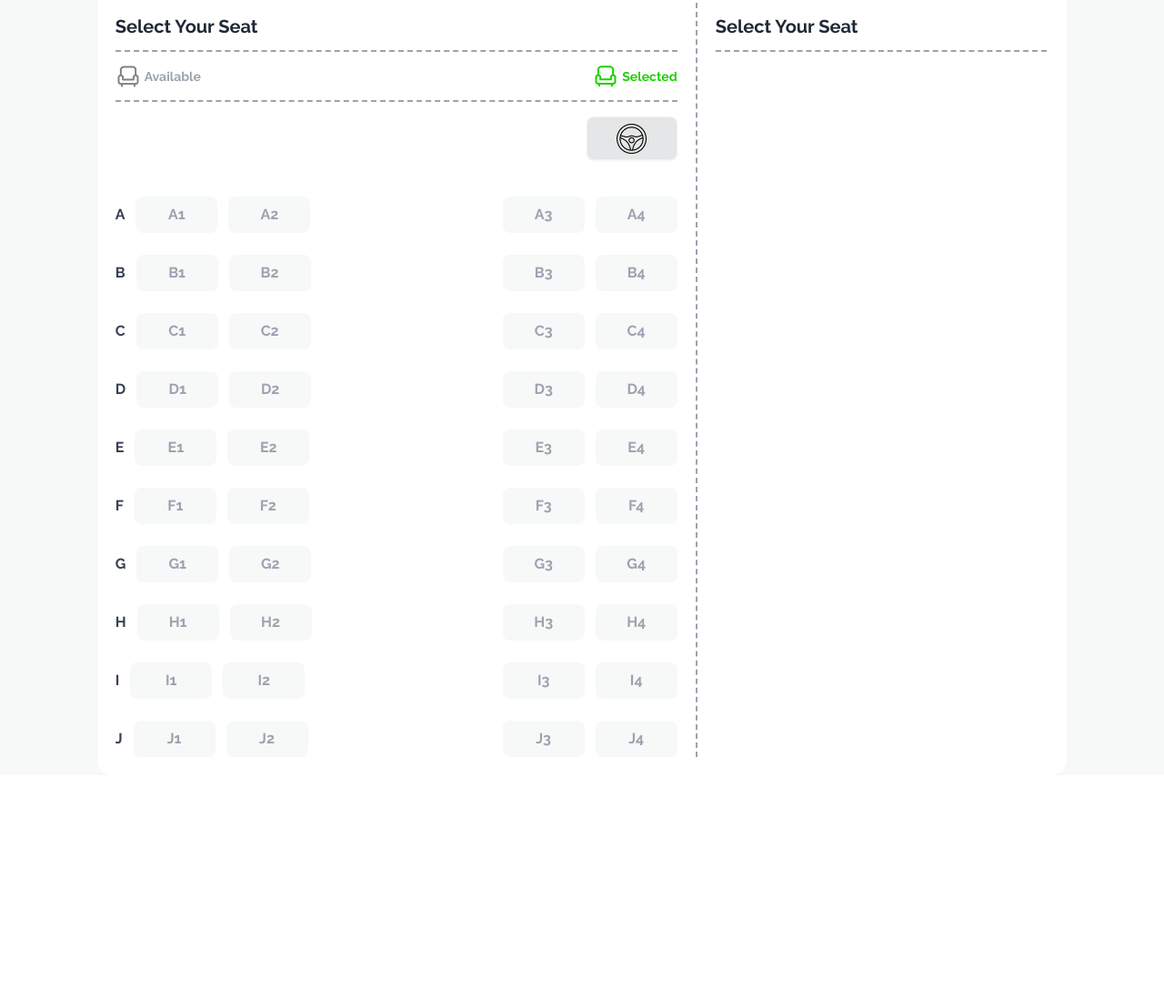
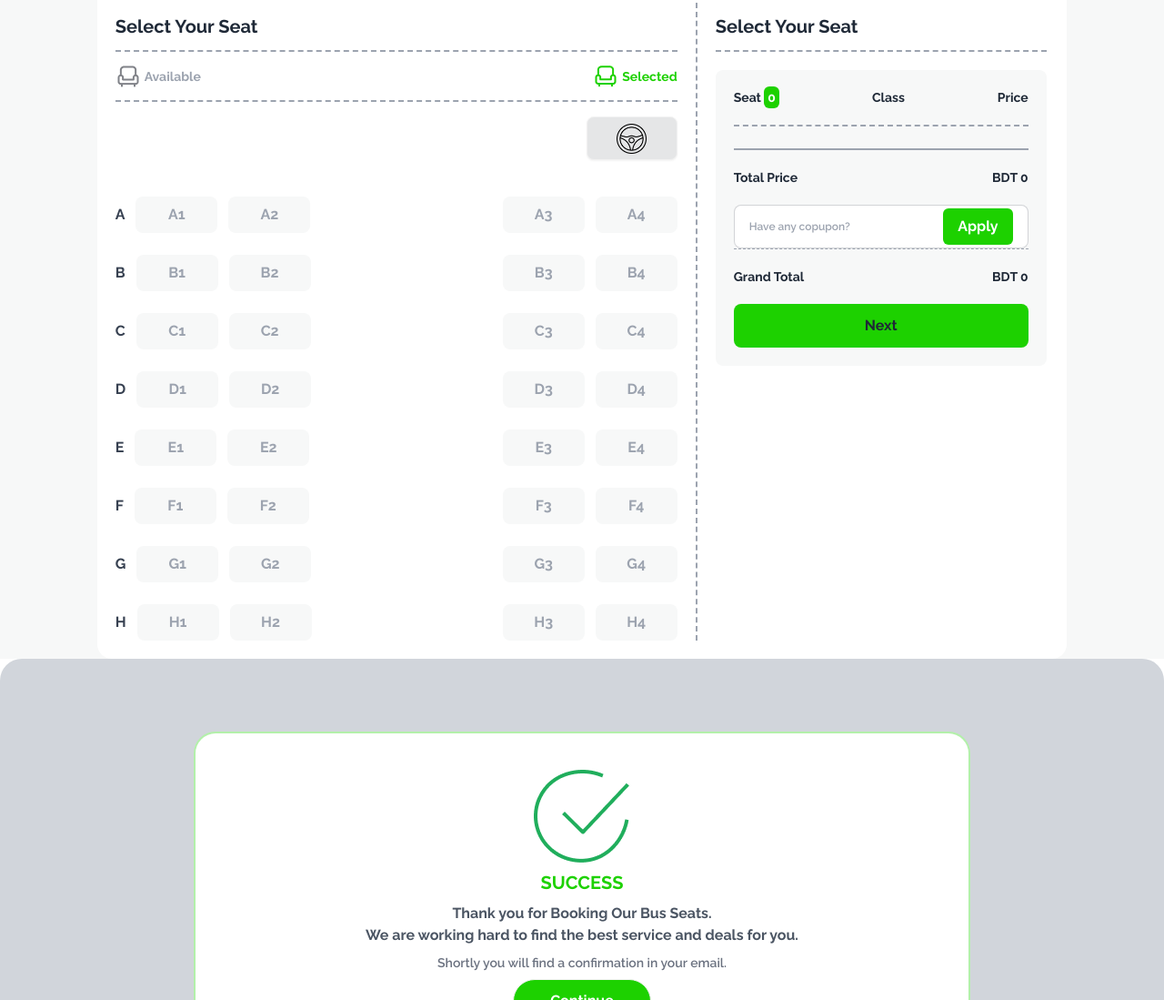
Before and after one commit to MUSTAKIMBIN/smart-ticketing, a plain HTML site: page index.html in a window 1280 px wide. Shown: the part 1701-2800 px from the top of the page at 91% size. Before the commit the page ends 2553 px from the top, so only its background shows below. Drawn offline with nearby package versions, Linux system fonts and the light colour scheme.

Commit message:
added all static style and remove lorem

```diff
--- a/index.html
+++ b/index.html
@@ -44,7 +44,7 @@
             <div class="hero-content text-center text-neutral-content">
               <div class="lg:max-w-xl">
                 <h1 class="mb-10 text-2xl lg:text-5xl font-bold">End-to-End Travel with <br> <span class="text-[#1DD100]">P Paribahan</span></h1>
-                <p class="mb-5">Provident cupiditate voluptatem et in. Quaerat fugiat ut assumenda excepturi exercitationem quasi. In deleniti eaque aut repudiandae et a id nisi.</p>
+                <p class="mb-5">Fall in love with the journey, not just the destination. Board our buses and embark on an adventure where sparks fly alongside the miles.</p>
                 <a href="#tecket-section"><button href="#tecket-section" class="btn bg-[#1DD100] font-bold border-none">Buy Tickets</button></a>
               </div>
             </div>
@@ -87,7 +87,7 @@
         <div class="py-14 w-10/12 mx-auto">
           <div class="text-center">
             <h2 class="text-3xl font-extrabold">P.H Paribahan</h2>
-            <p>Lorem ipsum dolor sit amet consectetur adipisicing elit. Necessitatibus, quae.</p>
+            <p class="text-base font-semibold text-gray-500">Let us be your guide. Start your journey with a click and explore the world, one destination at a time.</p>
           </div>
           <div class="ticket-container flex flex-col lg:flex-row justify-between items-center bg-white mt-5 p-5 rounded-xl ">
             <div>
@@ -100,7 +100,7 @@
                   </div>
                 </div>
                 <div>
-                  <button class="btn text-base text-[#1DD100] bg-[#1DD10026] border-[1px] border-[#1DD100]"><img src="images/seat-green.png" alt="seat-green"> <span class="font-sans">40</span> Seats left</button>
+                  <button class="btn text-base text-[#1DD100] bg-[#1DD10026] border-[1px] border-[#1DD100]"><img src="images/seat-green.png" alt="seat-green"> <span id="total-seats" class="font-sans">32</span> Seats left</button>
                 </div>
               </div>
 
@@ -126,7 +126,7 @@
             <!-- ticket price container -->
             <div class="ticket-price-container flex flex-col items-center">
               <img class="w-2/5 mb-3" src="images/fare.png" alt="fare">
-              <h2 class="text-2xl font-bold mb-2">550 Taka</h2>
+              <h2 class="text-2xl font-bold mb-2"><span id="ticket-price">550</span> Taka</h2>
               <p class="text-gray-400">Per Seat</p>
             </div>
           </div>
@@ -193,16 +193,6 @@
                   <div class="w-[45px] lg:w-[90px] h-[40px] bg-[#F7F8F8] rounded-lg flex justify-center items-center font-bold text-gray-400"><p>H1</p></div>
                   <div class="w-[45px] lg:w-[90px] h-[40px] bg-[#F7F8F8] rounded-lg flex justify-center items-center font-bold text-gray-400"><p>H2</p></div>
                 </div>
-                <div class="left-a flex gap-3 items-center mt-6">
-                  <div class="text-gray-700 font-bold"><p>I</p></div>
-                  <div class="w-[45px] lg:w-[90px] h-[40px] bg-[#F7F8F8] rounded-lg flex justify-center items-center font-bold text-gray-400"><p>I1</p></div>
-                  <div class="w-[45px] lg:w-[90px] h-[40px] bg-[#F7F8F8] rounded-lg flex justify-center items-center font-bold text-gray-400"><p>I2</p></div>
-                </div>
-                <div class="left-a flex gap-3 items-center mt-6">
-                  <div class="text-gray-700 font-bold"><p>J</p></div>
-                  <div class="w-[45px] lg:w-[90px] h-[40px] bg-[#F7F8F8] rounded-lg flex justify-center items-center font-bold text-gray-400"><p>J1</p></div>
-                  <div class="w-[45px] lg:w-[90px] h-[40px] bg-[#F7F8F8] rounded-lg flex justify-center items-center font-bold text-gray-400"><p>J2</p></div>
-                </div>
               </div>
               <!-- right section -->
               <div class="left-seat-section">
@@ -238,23 +228,55 @@
                   <div class="w-[45px] lg:w-[90px] h-[40px] bg-[#F7F8F8] rounded-lg flex justify-center items-center font-bold text-gray-400"><p>H3</p></div>
                   <div class="w-[45px] lg:w-[90px] h-[40px] bg-[#F7F8F8] rounded-lg flex justify-center items-center font-bold text-gray-400"><p>H4</p></div>
                 </div>
-                <div class="left-a flex gap-3 items-center mt-6">
-                  <div class="w-[45px] lg:w-[90px] h-[40px] bg-[#F7F8F8] rounded-lg flex justify-center items-center font-bold text-gray-400"><p>I3</p></div>
-                  <div class="w-[45px] lg:w-[90px] h-[40px] bg-[#F7F8F8] rounded-lg flex justify-center items-center font-bold text-gray-400"><p>I4</p></div>
-                </div>
-                <div class="left-a flex gap-3 items-center mt-6">
-                  <div class="w-[45px] lg:w-[90px] h-[40px] bg-[#F7F8F8] rounded-lg flex justify-center items-center font-bold text-gray-400"><p>J3</p></div>
-                  <div class="w-[45px] lg:w-[90px] h-[40px] bg-[#F7F8F8] rounded-lg flex justify-center items-center font-bold text-gray-400"><p>J4</p></div>
-                </div>
               </div>
             </div>
           </div>
           <!-- tecket prices container -->
-          <div class="lg:pl-5 lg:w-[30vw]">
-            <h3 class="text-xl font-bold py-3">Select Your Seat</h3>
-            <p class="border-b-2  border-gray-400 border-dashed"></p>
+          <div>
+            <div class="lg:pl-5 lg:w-[30vw]">
+              <h3 class="text-xl font-bold py-3">Select Your Seat</h3>
+              <p class="border-b-2  border-gray-400 border-dashed"></p>
+            </div>
+            <!-- grand total header -->
+            <div class="lg:ml-5 p-5 bg-[#F7F8F8] mt-5 rounded-lg">
+              <div class="flex justify-between border-b-2 border-gray-400 border-dashed pb-5">
+                <p class="text-sm font-bold">Seat <span id="parches-seats" class="bg-[#1DD100] p-1 rounded-md font-bold text-white">0</span></p>
+                <p class="text-sm font-bold">Class</p>
+                <p class="text-sm font-bold">Price</p>
+              </div>
+              <div id="ticket-ditels" class="border-b-2 border-gray-400 space-y-4 py-3">
+                <!-- for append child -->
+              </div>
+              <div class="flex justify-between py-5">
+                <p class="text-sm font-bold">Total Price</p>
+                <p class="text-sm font-bold">BDT <span id="total-price">0</span></p>
+              </div>
+              <div class="border-b-[1px] border-gray-400 border-dashed">
+                <label class="input input-bordered flex items-center gap-2">
+                  <input id="chack-cupon-input" type="text" class="grow text-gray-300 text-xs font-semibold" placeholder="Have any copupon?" />
+                  <button id="apply-cupon" class=" bg-[#1DD100] text-white text-base font-bold px-4 py-2 rounded-md">Apply</button>
+                </label>
+              </div>
+              <div class="flex justify-between py-5">
+                <p class="text-sm font-bold">Grand Total</p>
+                <p class="text-sm font-bold">BDT <span id="grand-total-price">0</span></p>
+              </div>
+              <button class="bg-[#1DD100] py-3 font-bold text-base rounded-lg w-full">Next</button>
+            </div>
           </div>
+          <!-- grand total section end -->
 
+        </div>
+      </section>
+      <!-- success section -->
+      <section class="bg-gray-300 rounded-3xl flex justify-center py-20">
+        <div class="bg-white flex flex-col justify-center items-center border-2 border-[#1DD10055] rounded-3xl w-2/3 p-10 space-y-2">
+          <img src="images/success.png" alt="success">
+          <h2 class="mt-3 text-[#1DD100] text-xl font-bold">SUCCESS</h2>
+          <h3 class="space-y-2 text-gray-600 font-bold text-center">Thank you for Booking Our Bus Seats. <br>
+            We are working hard to find the best service and deals for you.</h3>
+          <p class="space-y-2 text-sm text-gray-500 font-semibold">Shortly you will find a confirmation in your email.</p>
+          <button class="btn bg-[#1DD100] text-white px-10 rounded-3xl font-bold text-base">Continue</button>
         </div>
       </section>
     </main>
```
